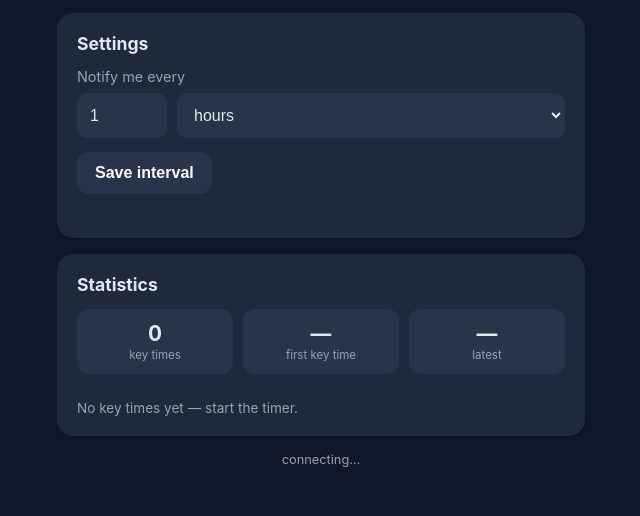
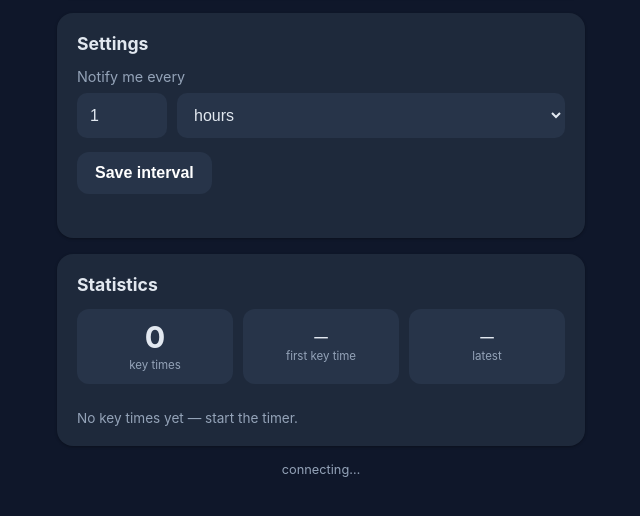
Before and after one commit to JezisVedToJeMojzis/key-time, a website: page public/index.html in a window 1280 px wide. Shown: the part 314-830 px from the top of the page, without its empty margins (319-959 px from the left). Drawn offline with Linux system fonts and the light colour scheme.

Commit message:
UI: enlarge key-times count, shrink stat timestamps, fix report spacing/button text

```diff
--- a/public/index.html
+++ b/public/index.html
@@ -45,7 +45,7 @@
         </div>
       </div>
       <p id="rep-range" class="hint"></p>
-      <button id="report-done" class="btn btn-primary">Done — start fresh</button>
+      <button id="report-done" class="btn btn-primary">Done - start fresh</button>
     </section>
 
     <!-- Live status -->
@@ -93,11 +93,11 @@
           <span class="stat-label">key times</span>
         </div>
         <div class="stat">
-          <span class="stat-num" id="stat-first">—</span>
+          <span class="stat-num stat-time" id="stat-first">—</span>
           <span class="stat-label">first key time</span>
         </div>
         <div class="stat">
-          <span class="stat-num" id="stat-last">—</span>
+          <span class="stat-num stat-time" id="stat-last">—</span>
           <span class="stat-label">latest</span>
         </div>
       </div>
--- a/public/styles.css
+++ b/public/styles.css
@@ -144,9 +144,14 @@ html, body {
   border-radius: 12px;
   padding: 12px 8px;
   text-align: center;
+  display: flex;
+  flex-direction: column;
+  justify-content: center;
 }
-.stat-num { display: block; font-size: 1.3rem; font-weight: 700; }
-.stat-label { display: block; font-size: 0.72rem; color: var(--text-dim); margin-top: 2px; }
+.stat-num { display: block; font-size: 1.9rem; font-weight: 700; line-height: 1.1; }
+/* Timestamp values are long strings, not headline numbers — render them smaller. */
+.stat-num.stat-time { font-size: 0.85rem; font-weight: 600; }
+.stat-label { display: block; font-size: 0.72rem; color: var(--text-dim); margin-top: 4px; }
 
 .history { list-style: none; margin: 0; padding: 0; display: flex; flex-direction: column; gap: 8px; }
 .history li {
@@ -164,5 +169,6 @@ html, body {
 /* Session report */
 .report { border: 1px solid var(--accent); }
 .report #rep-range { text-align: center; }
+.report #report-done { margin-top: 22px; }
 
 .footer { text-align: center; color: var(--text-dim); font-size: 0.8rem; }
```
